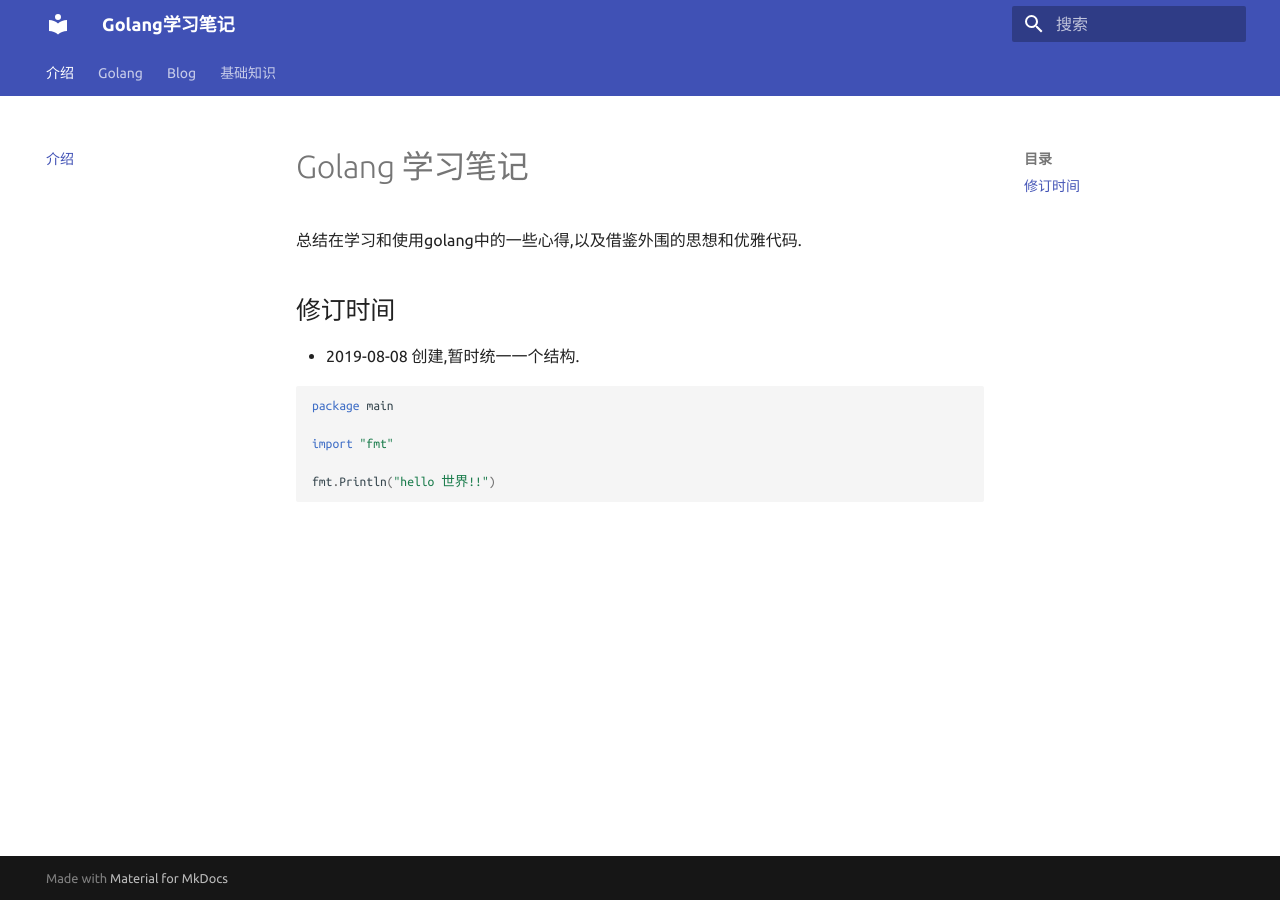
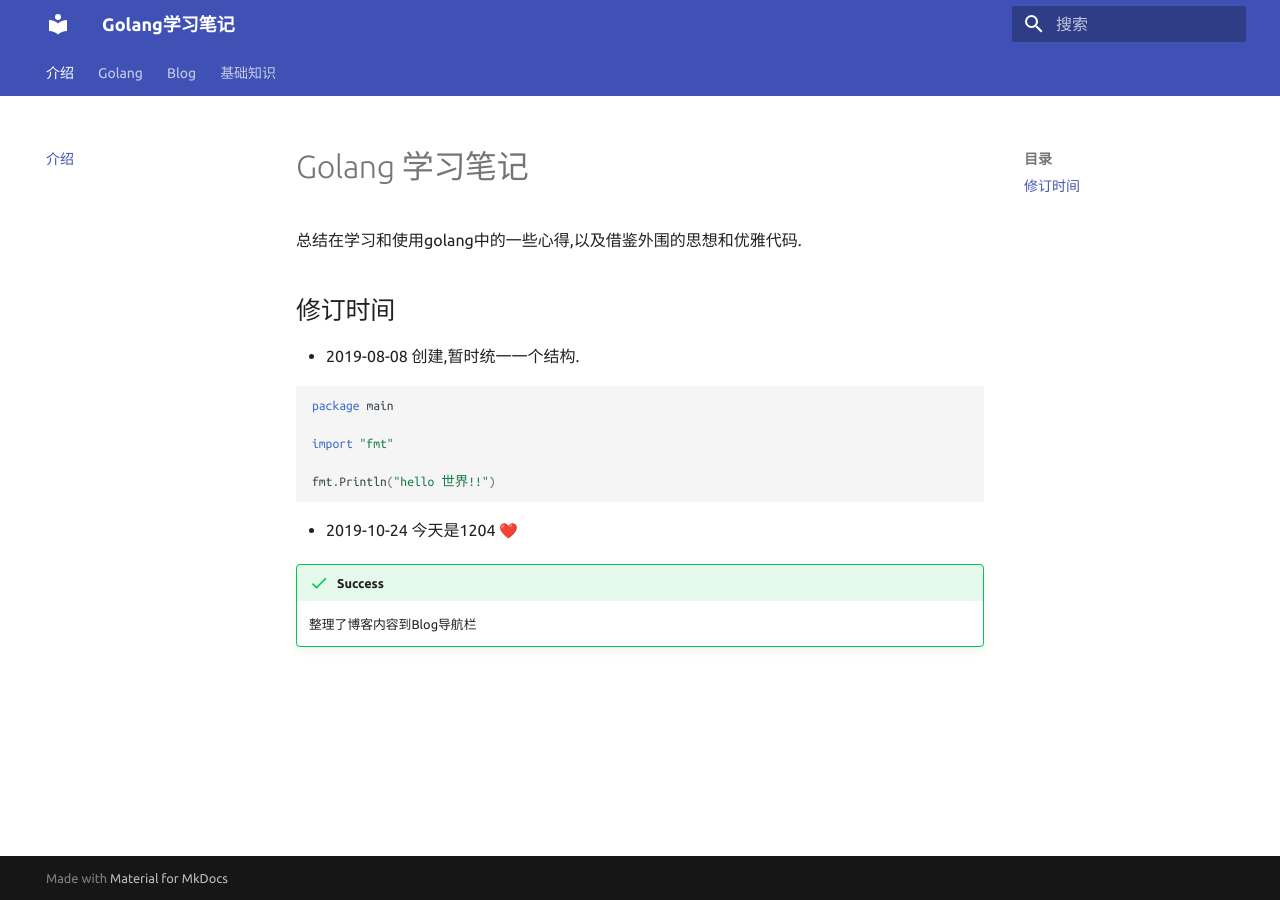
Before and after one commit to yifanes/yifanes.github.io, an MkDocs documentation site: the page built from docs/index.md, in a window 1280 px wide. Built offline with MkDocs 1.6.1 and Material for MkDocs 9.7.7, drawn with Linux system fonts in a browser that asks for light colours; emoji names are drawn with the system emoji font.

Commit message:
添加表情和tip

````diff
--- a/docs/index.md
+++ b/docs/index.md
@@ -14,3 +14,8 @@ import "fmt"
 
 fmt.Println("hello 世界!!")
 ```
+
+* 2019-10-24 今天是1204  :heart:
+
+!!! success
+	整理了博客内容到Blog导航栏
````
Also changed, not shown: docs/blog/让解析json变得更加得心应手.md (+2 -5 lines).
